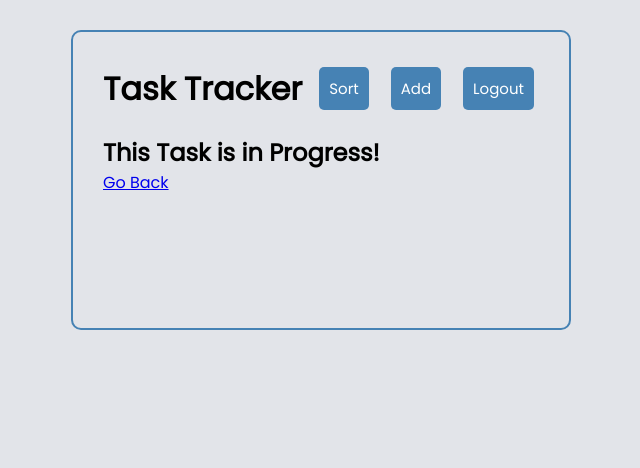
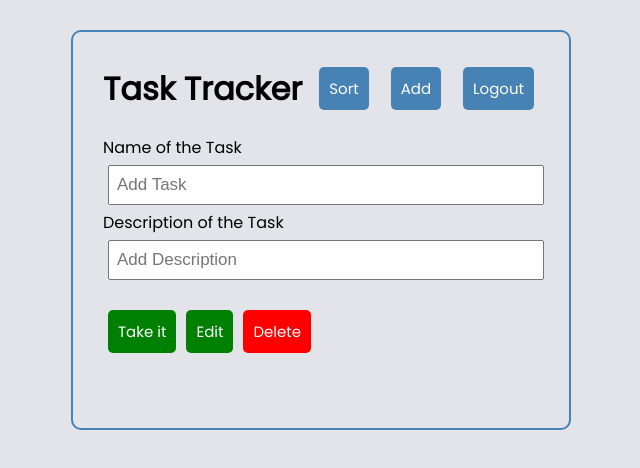
Before and after one commit to kalinsky-dev/TASK-TRACKER, a React (Create React App) app: page /1 in a window 1280 px wide. Shown: the top 468 px of the page, without its empty margins (319-959 px from the left). Built offline with nearby package versions, Linux system fonts and the light colour scheme.

Commit message:
update the App.js with the correct onDeleteClickHandler

```diff
--- a/src/App.js
+++ b/src/App.js
@@ -73,7 +73,9 @@ function App() {
           <Route path='/login' element={<Login />}></Route>
           <Route path='/register' element={<Register />}></Route>
           <Route path='/create-task' element={<AddTask />}></Route>
-          <Route path='/:taskId' element={<TaskDetails tasks={tasks} />}></Route>
+          <Route path='/:taskId' element={<TaskDetails
+            tasks={tasks}
+            onDeleteClickHandler={onDeleteClickHandler} />}></Route>
         </Routes>
       </main>
     </div>
--- a/src/components/TaskDetails.js
+++ b/src/components/TaskDetails.js
@@ -23,7 +23,7 @@ const TaskDetails = ({
   // const ifUserWhoTakesTheTask = userId === takenByUser;
   const ifOwner = true;
   const UserWhoTakesTheTask = false;
-  inProgress = true;
+  inProgress = false;
   isFinished = false;
 
   if (inProgress && !UserWhoTakesTheTask) {
```
